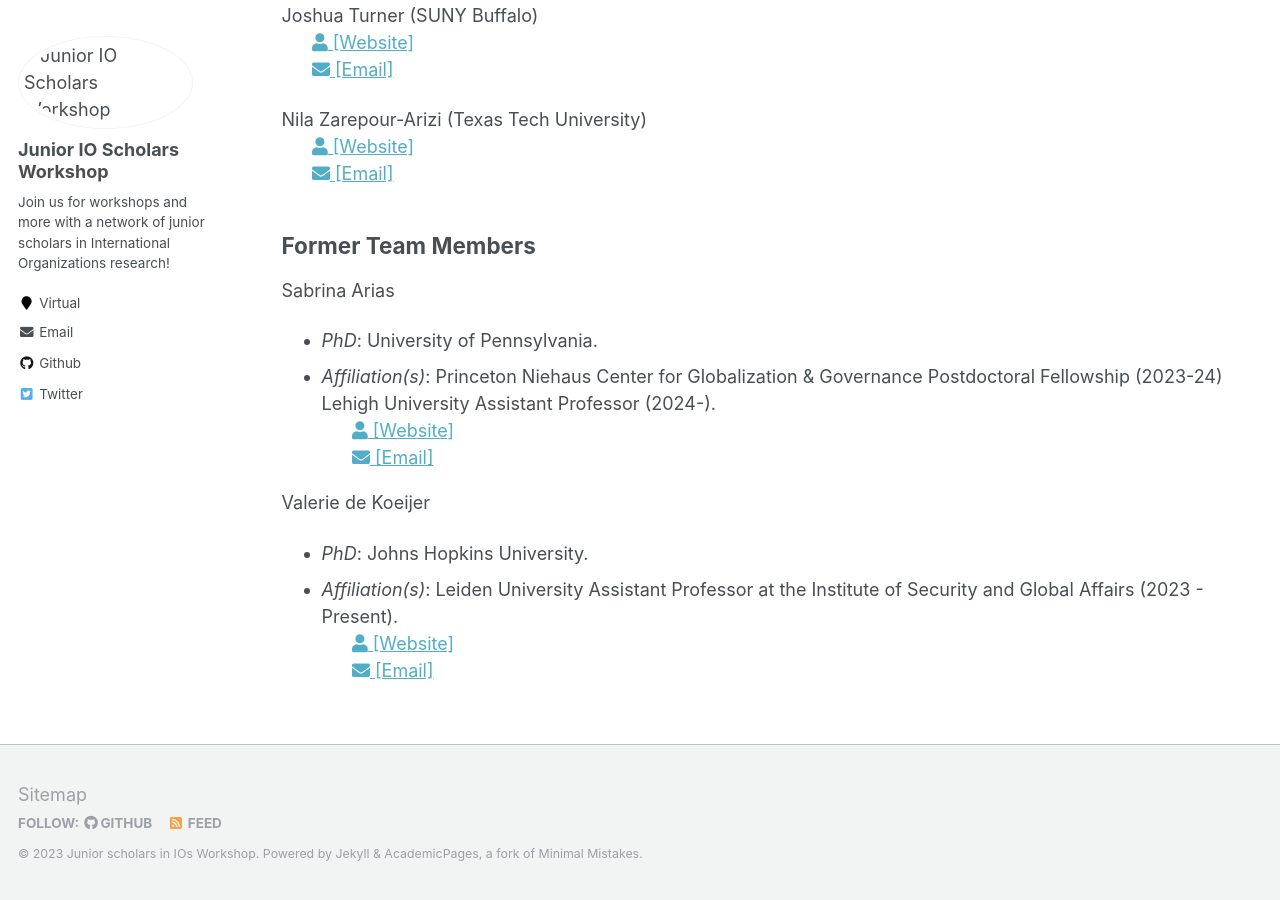
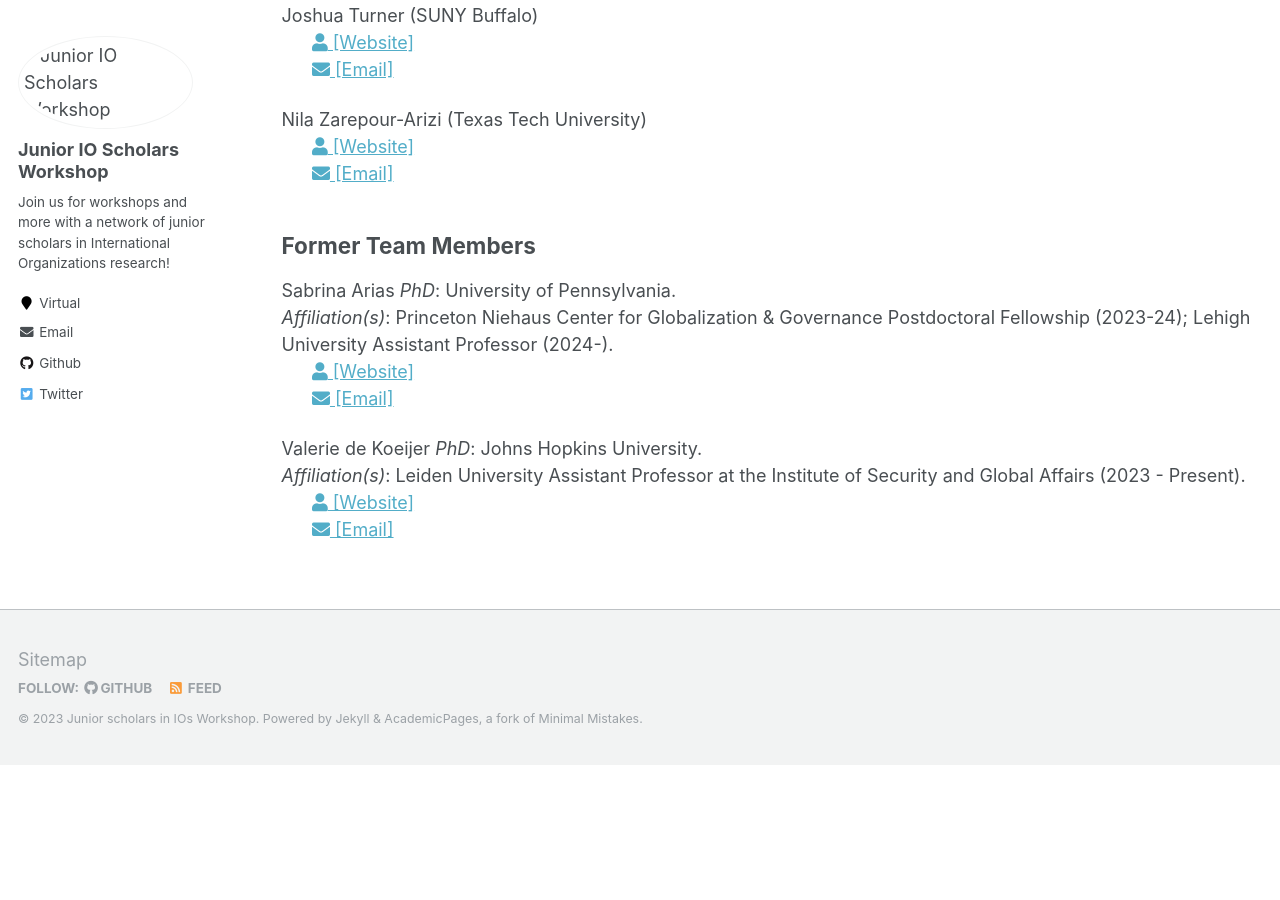
Before and after one commit to IO-workshop/IO-workshop.github.io, a Jekyll site: the page built from _pages/team.md, in a window 1280 px wide and 900 px high, scrolled down 598 px. Built offline with Jekyll 4.4.1, drawn with Linux system fonts in a browser that asks for light colours; after the commit the page ends 1363 px from its top, so only the background shows below that.

```diff
--- a/_pages/team.md
+++ b/_pages/team.md
@@ -31,15 +31,14 @@ Nila Zarepour-Arizi (Texas Tech University)
 
 ## Former Team Members
 
-Sabrina Arias<br>
-* *PhD*: University of Pennsylvania.<br>
-* *Affiliation(s)*: Princeton Niehaus Center for Globalization & Governance Postdoctoral Fellowship (2023-24)<br>
-Lehigh University Assistant Professor (2024-).
+Sabrina Arias
+*PhD*: University of Pennsylvania.<br>
+*Affiliation(s)*: Princeton Niehaus Center for Globalization & Governance Postdoctoral Fellowship (2023-24); Lehigh University Assistant Professor (2024-).
 <br>&nbsp;&nbsp;&nbsp;&nbsp;&nbsp;&nbsp;<span style="padding-right:5%"><a href='{{ "https://www.sabrinabarias.com/"}}'><i class='fas fa-user'></i> [Website]</a></span>
 <br>&nbsp;&nbsp;&nbsp;&nbsp;&nbsp;&nbsp;<span style="padding-right:5%"><a href='{{ "mailto:sbarias20@gmail.com"}}'><i class='fas fa-envelope'></i> [Email]</a></span>
 
-Valerie de Koeijer <br>
-* *PhD*: Johns Hopkins University.<br>
-* *Affiliation(s)*: Leiden University Assistant Professor at the Institute of Security and Global Affairs (2023 - Present).
+Valerie de Koeijer
+*PhD*: Johns Hopkins University.<br>
+*Affiliation(s)*: Leiden University Assistant Professor at the Institute of Security and Global Affairs (2023 - Present).
 <br>&nbsp;&nbsp;&nbsp;&nbsp;&nbsp;&nbsp;<span style="padding-right:5%"><a href='{{ "https://www.universiteitleiden.nl/en/staffmembers/valerie-de-koeijer"}}'><i class='fas fa-user'></i> [Website]</a></span>
 <br>&nbsp;&nbsp;&nbsp;&nbsp;&nbsp;&nbsp;<span style="padding-right:5%"><a href='{{ "mailto:vdekoei1@jhu.edu"}}'><i class='fas fa-envelope'></i> [Email]</a></span>
```
